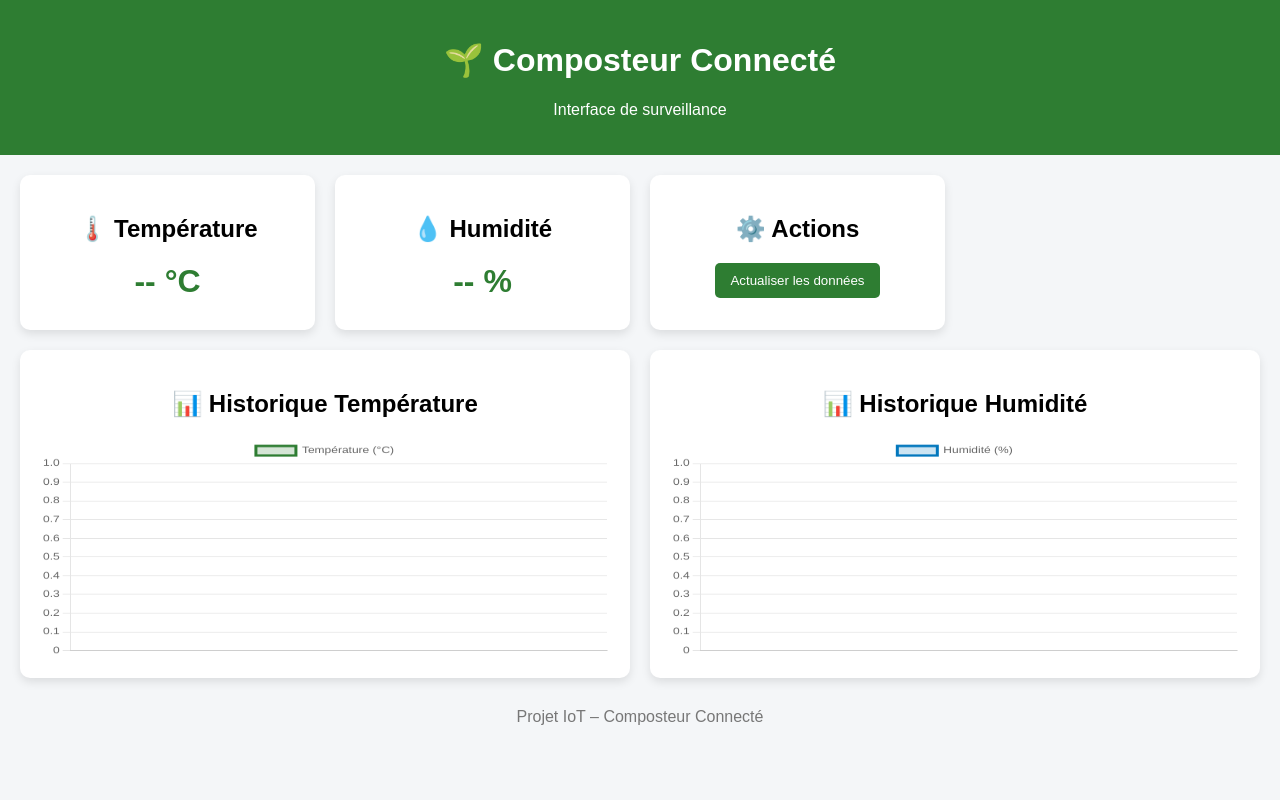
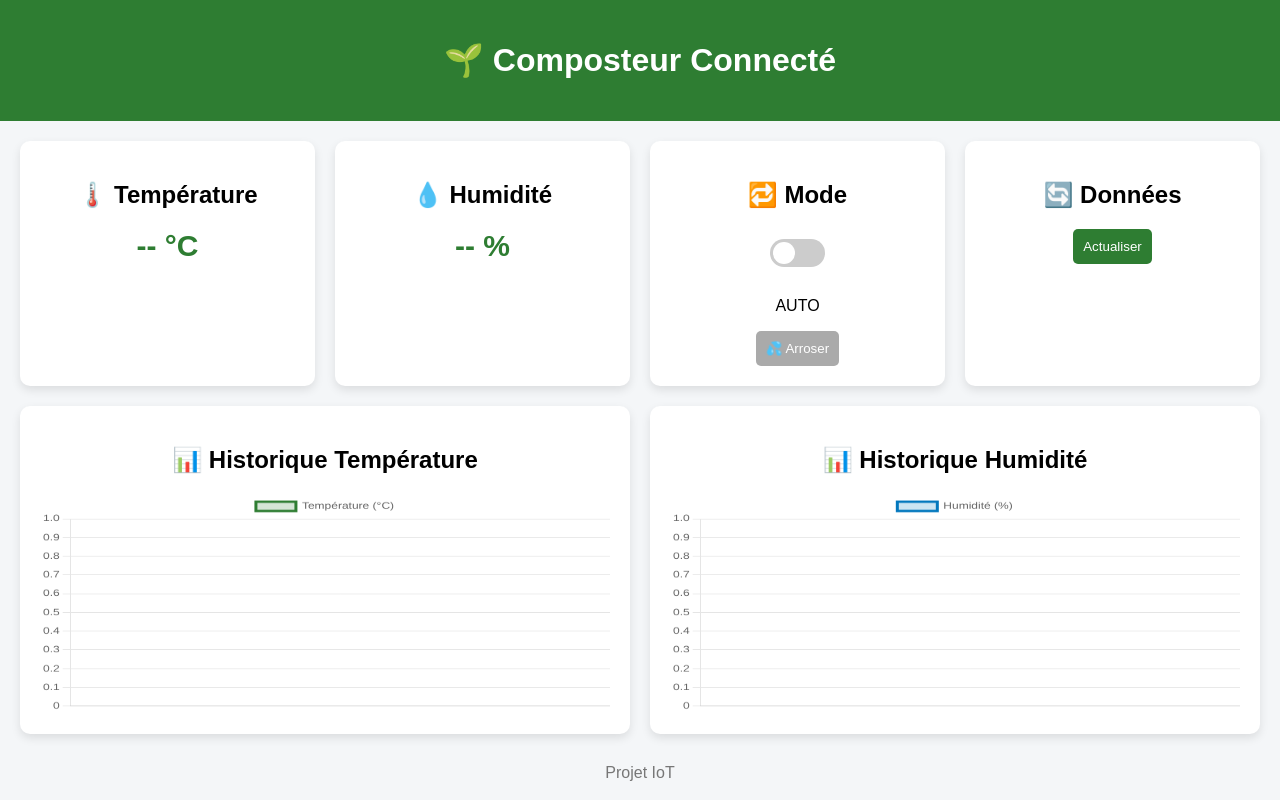
Before and after one commit to fabriccioCh/Projet-Composteur, a plain HTML site: page web/index.html in a window 1280 px wide. Drawn offline with nearby package versions, Linux system fonts and the light colour scheme; some packages are replaced by stand-ins of ours; no server answers; a script that the page names is missing.

Commit message:
Réglages api / Pompe(version stable)

```diff
--- a/docker-compose.yml
+++ b/docker-compose.yml
@@ -20,6 +20,8 @@ services:
   api:
     build: ./api  # Docker va construire l'image à partir de ton Dockerfile
     container_name: api_composteur
+    environment:
+      - TZ=Europe/Paris
     restart: always
     ports:
       - "3000:3000"
@@ -28,9 +30,11 @@ services:
 
   fronted:
     build: ./web
-    container: site_composteur
+    container_name: site_composteur
     ports:
       - "80:80"
+    volumes:
+      - ./web/nginx.conf:/etc/nginx/conf.d/default.conf
     restart: always
 
 volumes:
--- a/web/index.html
+++ b/web/index.html
@@ -5,76 +5,97 @@
   <title>Composteur Connecté</title>
   <meta name="viewport" content="width=device-width, initial-scale=1.0">
 
-  <!-- Librairie pour les graphiques -->
+  <!-- Chart.js -->
   <script src="https://cdn.jsdelivr.net/npm/chart.js"></script>
 
+  <!-- Plugin zoom -->
+  <script src="https://cdn.jsdelivr.net/npm/chartjs-plugin-zoom@2.0.1/dist/chartjs-plugin-zoom.min.js"></script>
+
   <style>
-    body {
-      font-family: Arial, sans-serif;
-      background: #f4f6f8;
-      margin: 0;
-      padding: 0;
-    }
+    body { font-family: Arial; background:#f4f6f8; margin:0; }
 
     header {
-      background: #2e7d32;
-      color: white;
-      padding: 20px;
-      text-align: center;
+      background:#2e7d32;
+      color:white;
+      padding:20px;
+      text-align:center;
     }
 
     .container {
-      padding: 20px;
-      display: grid;
-      grid-template-columns: repeat(auto-fit, minmax(250px, 1fr));
-      gap: 20px;
+      padding:20px;
+      display:grid;
+      grid-template-columns: repeat(4,1fr);
+      gap:20px;
     }
 
     .card {
-      background: white;
-      border-radius: 10px;
-      padding: 20px;
-      box-shadow: 0 4px 10px rgba(0,0,0,0.1);
-      text-align: center;
+      background:white;
+      border-radius:10px;
+      padding:20px;
+      box-shadow:0 4px 10px rgba(0,0,0,0.1);
+      text-align:center;
     }
 
     .value {
-      font-size: 32px;
-      font-weight: bold;
-      margin: 10px 0;
-      color: #2e7d32;
+      font-size:30px;
+      font-weight:bold;
+      color:#2e7d32;
     }
 
     .graphs {
-      grid-column: 1 / -1;
-      display: grid;
-      grid-template-columns: 1fr 1fr;
-      gap: 20px;
-    }
-
-    footer {
-      text-align: center;
-      padding: 10px;
-      color: #777;
+      grid-column:1 / -1;
+      display:grid;
+      grid-template-columns:1fr 1fr;
+      gap:20px;
     }
 
     button {
-      padding: 10px 15px;
-      background: #2e7d32;
-      color: white;
-      border: none;
-      border-radius: 5px;
-      cursor: pointer;
+      padding:10px;
+      background:#2e7d32;
+      color:white;
+      border:none;
+      border-radius:5px;
+      cursor:pointer;
     }
 
-    button:hover {
-      background: #1b5e20;
+    button:disabled { background:#aaa; }
+
+    .switch {
+      display:inline-block;
+      width:55px;
+      height:28px;
+      position:relative;
+      margin:10px;
     }
 
-    canvas {
-      margin-top: 10px;
-      height: 220px !important;
+    .switch input { display:none; }
+
+    .slider {
+      position:absolute;
+      background:#ccc;
+      border-radius:30px;
+      inset:0;
+      cursor:pointer;
     }
+
+    .slider:before {
+      content:"";
+      position:absolute;
+      height:22px;
+      width:22px;
+      left:3px;
+      bottom:3px;
+      background:white;
+      border-radius:50%;
+      transition:0.3s;
+    }
+
+    input:checked + .slider { background:#ff9800; }
+    input:checked + .slider:before { transform:translateX(26px); }
+
+    canvas { height:220px !important; }
+
+    footer { text-align:center; padding:10px; color:#777; }
   </style>
 </head>
 
@@ -82,7 +103,6 @@
 
 <header>
   <h1>🌱 Composteur Connecté</h1>
-  <p>Interface de surveillance</p>
 </header>
 
 <div class="container">
@@ -98,39 +118,72 @@
   </div>
 
   <div class="card">
-    <h2>⚙️ Actions</h2>
-    <button onclick="refreshData()">Actualiser les données</button>
+    <h2>🔁 Mode</h2>
+
+    <label class="switch">
+      <input type="checkbox" id="modeSwitch">
+      <span class="slider"></span>
+    </label>
+
+    <p id="modeLabel">AUTO</p>
+
+    <button id="waterBtn" disabled onclick="arroser()">
+      💦 Arroser
+    </button>
+  </div>
+
+  <div class="card">
+    <h2>🔄 Données</h2>
+    <button onclick="refreshData()">Actualiser</button>
   </div>
 
   <div class="graphs">
-
     <div class="card">
       <h2>📊 Historique Température</h2>
       <canvas id="tempChart"></canvas>
     </div>
-
     <div class="card">
       <h2>📊 Historique Humidité</h2>
       <canvas id="humidChart"></canvas>
     </div>
-
   </div>
 
 </div>
 
-<footer>
-  Projet IoT – Composteur Connecté
-</footer>
+<footer>Projet IoT</footer>
 
 <script>
 let labels = [];
 let tempHistory = [];
 let humidHistory = [];
 
-const tempCtx = document.getElementById('tempChart').getContext('2d');
-const humidCtx = document.getElementById('humidChart').getContext('2d');
+let interval;
+let waterInterval;
+let autoMode = true;
 
-const tempChart = new Chart(tempCtx, {
+const switchEl = document.getElementById("modeSwitch");
+const labelEl = document.getElementById("modeLabel");
+const waterBtn = document.getElementById("waterBtn");
+
+/* CONFIG ZOOM */
+const zoomOptions = {
+  pan: {
+    enabled: true,
+    mode: 'x'
+  },
+  zoom: {
+    wheel: {
+      enabled: true
+    },
+    pinch: {
+      enabled: true
+    },
+    mode: 'x'
+  }
+};
+
+/* GRAPHIQUES */
+const tempChart = new Chart(document.getElementById('tempChart'), {
   type: 'line',
   data: {
     labels: [],
@@ -143,13 +196,13 @@ const tempChart = new Chart(tempCtx, {
     }]
   },
   options: {
-    responsive: true,
-    maintainAspectRatio: false,
-    scales: { y: { beginAtZero: true } }
+    plugins: {
+      zoom: zoomOptions
+    }
   }
 });
 
-const humidChart = new Chart(humidCtx, {
+const humidChart = new Chart(document.getElementById('humidChart'), {
   type: 'line',
   data: {
     labels: [],
@@ -162,55 +215,104 @@ const humidChart = new Chart(humidCtx, {
     }]
   },
   options: {
-    responsive: true,
-    maintainAspectRatio: false,
-    scales: { y: { beginAtZero: true } }
+    plugins: {
+      zoom: zoomOptions
+    }
   }
 });
 
+/* API DATA */
 async function refreshData() {
   try {
-    // Dernière valeur
-    const responseLast = await fetch("http://167.99.87.179:3000/api/last");
-    const lastData = await responseLast.json();
-    const temp = lastData.temp ?? lastData.temperature ?? "--";
-    const hum = lastData.hum ?? lastData.humidity ?? lastData.humidite ?? "--";
+    const resLast = await fetch("http://167.99.87.179:3000/api/last");
+    const last = await resLast.json();
 
-    document.getElementById("temperature").textContent = temp + " °C";
-    document.getElementById("humidite").textContent = hum + " %";
+    // On s'assure de matcher EXACTEMENT les clés de server.js
+    document.getElementById("temperature").textContent = (last.temperature !== undefined ? last.temperature : "--") + " °C";
+    document.getElementById("humidite").textContent = (last.humidite !== undefined ? last.humidite : "--") + " %";
 
-    // Historique complet
-    const responseHist = await fetch("http://167.99.87.179:3000/api/history");
-    const history = await responseHist.json();
+    const resHist = await fetch("http://167.99.87.179:3000/api/history");
+    const history = await resHist.json();
 
-    // labels format HH:MM pour l'axe X
-    labels = history.map(item => {
-      const d = new Date(item.timestamp);
-      const hh = String(d.getHours()).padStart(2,'0');
-      const mm = String(d.getMinutes()).padStart(2,'0');
-      return `${hh}:${mm}`;
+    if (history.length > 0) {
+      labels = history.map(i => {
+        const d = new Date(i._time);
+        return d.toLocaleTimeString("fr-FR", { hour: "2-digit", minute: "2-digit" });
       });
 
-    tempHistory = history.map(item => item.temp ?? item.temperature ?? 0);
-    humidHistory = history.map(item => item.hum ?? item.humidity ?? item.humidite ?? 0);
+      // Utilise exactement les noms de champs InfluxDB
+      tempHistory = history.map(i => i.temperature ?? 0);
+      humidHistory = history.map(i => i.humidite ?? 0);
 
-    // mise à jour graphiques
       tempChart.data.labels = labels;
       tempChart.data.datasets[0].data = tempHistory;
-
       humidChart.data.labels = labels;
       humidChart.data.datasets[0].data = humidHistory;
 
       tempChart.update();
       humidChart.update();
-
-  } catch(error) {
-    console.error("Erreur récupération API :", error);
+    }
+  } catch(e) {
+    console.error("Erreur API :", e);
   }
 }
 
+
+/* MODE */
+function updateMode() {
+  autoMode = !switchEl.checked;
+
+  if (autoMode) {
+    labelEl.textContent = "AUTO";
+    waterBtn.disabled = true;
+
+    interval = setInterval(refreshData, 5000);
+    waterInterval = setInterval(arroser, 30000);
+
+  } else {
+    labelEl.textContent = "MANUEL";
+    waterBtn.disabled = false;
+
+    clearInterval(interval);
+    clearInterval(waterInterval);
+  }
+}
+
+switchEl.addEventListener("change", updateMode);
+
+/* ARROSAGE */
+async function arroser() {
+  const btn = document.getElementById("waterBtn");
+
+  if (!autoMode) {
+    btn.disabled = true;
+    btn.textContent = "Arrosage...";
+  }
+
+  try {
+    await fetch("http://167.99.87.179:3000/api/water", {
+      method: "POST"
+    });
+
+    if (!autoMode) btn.textContent = "✔ Arrosé";
+
+  } catch {
+    if (!autoMode) btn.textContent = "Erreur ❌";
+  }
+
+  if (!autoMode) {
+    setTimeout(() => {
+      btn.textContent = "💦 Arroser";
+      btn.disabled = false;
+    }, 2000);
+  }
+}
+
+/* INIT */
 refreshData();
-setInterval(refreshData, 5000);
+interval = setInterval(refreshData, 8000);
+waterInterval = null;
+
 </script>
 
 </body>
```
Also changed, not shown: api/server.js (+53 -21 lines), 2 other files. Lines whose indentation alone changed are shown as unchanged.
